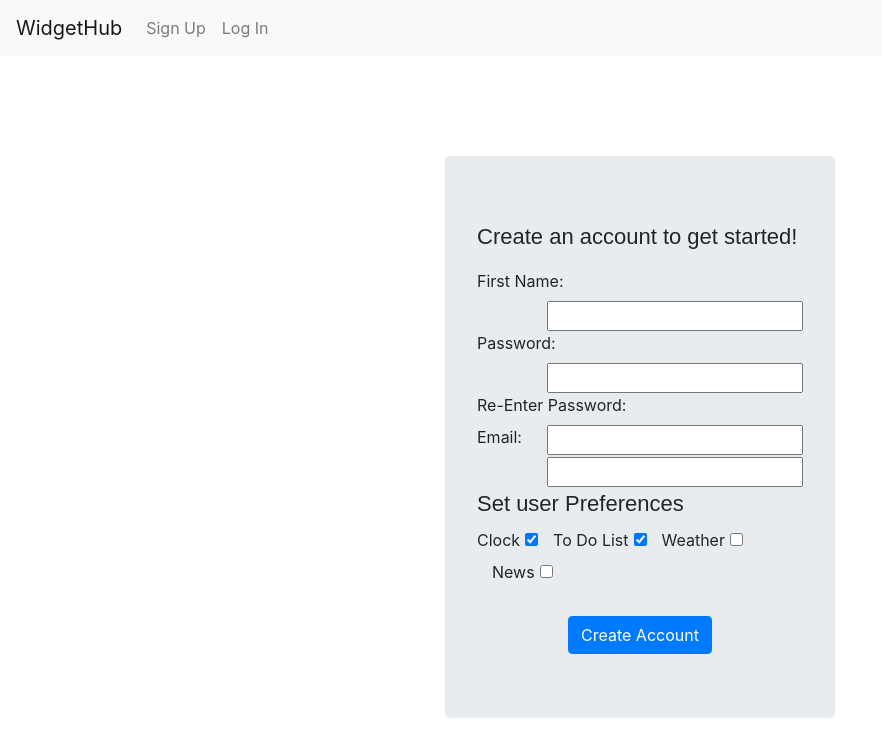
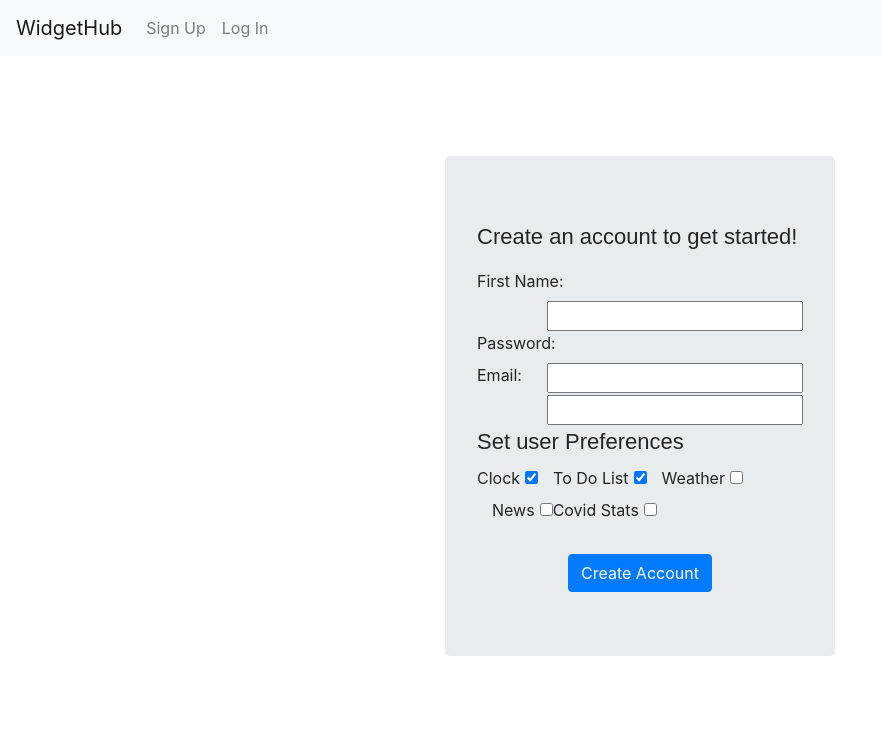
Before and after one commit to sami-elsaeyed/TTP-capstone-frontend, a React (Create React App) app: page /signUp in a window 1280 px wide. Shown: the top 756 px of the page, without its empty margins (0-882 px from the left). Built offline with nearby package versions, Linux system fonts and the light colour scheme.

Commit message:
basic landing page

```diff
--- a/src/App.js
+++ b/src/App.js
@@ -10,6 +10,7 @@ import LogIn from "./components/LogIn";
 import SignUp from "./components/SignUp";
 import Homepage from "./components/Homepage";
 import LogOut from "./components/LogOut";
+import LandingPage from './components/LandingPage';
 
 class App extends Component {
   render(){
@@ -48,6 +49,7 @@ class App extends Component {
           <Route path ="/signUp" component={SignUp}/>
           <Route path ="/homepage" component={Homepage}/>
           <Route path ="/logOut" component={LogOut}/>
+          <Route exact path = '/' component = {LandingPage} />
         </div>
         </Router>
     )
--- /dev/null
+++ b/src/components/LandingPage.jsx
@@ -0,0 +1,23 @@
+import React from 'react'
+
+class LandingPage extends React.Component {
+
+    render() {
+        return (
+        <div className = 'landingMessage'>
+            <h4>The All-in-One Widget app</h4>
+            <p>
+                Keep all of your favorite widgets in one place. <br/>
+                With WidgetHub, you get a convenient hub that lets you customize <br />
+                your dashboard with the widgets you like, while keeping the ones you dont <br />
+                away.
+            </p>
+            <p>
+                Sign up today to create your own WidgetHub
+            </p>
+        </div>
+        )
+    }
+}
+
+export default LandingPage
--- a/src/components/LogIn.jsx
+++ b/src/components/LogIn.jsx
@@ -40,7 +40,7 @@ class Login extends Component{
                 <br/>
             </form>
             {this.props.error === 'Wrong email/password' ?
-                <p>Wrong email/password</p> :
+                <p className='text-danger'>Wrong email/password</p> :
                 null
             }
         </div>
--- a/src/components/SignUp.jsx
+++ b/src/components/SignUp.jsx
@@ -49,9 +49,6 @@ class SignUp extends Component{
                 <label >Password: </label>
                 <input type="password" name="password" onChange={this.handleChange} style={{float:"right"}}/>
                 <br/>
-                <label >Re-Enter Password: </label>
-                <input type="password" name="repassword" onChange={this.handleChange} style={{float:"right"}}/>
-                <br/>
                 <label >Email: </label>
                 <input type="text" name="email" onChange={this.handleChange} style={{float:"right"}} />
                 <br/>
@@ -62,13 +59,15 @@ class SignUp extends Component{
                 <input type = 'checkbox' name="clock" onChange={this.handleChange} checked/>
                 {/* <br/>  */}
                 <label style={{paddingLeft:15, paddingRight:5}}>To Do List </label>
-                <input type = 'checkbox' name="todo" onChange={this.handleChange} checked/>
+                <input type = 'checkbox' name="toDo" onChange={this.handleChange} checked/>
                 {/* <br/>  */}
                 <label style={{paddingLeft:15, paddingRight:5}}>Weather </label>
                 <input type = 'checkbox' name="weather" onChange={this.handleChange} />
                 {/* <br/>  */}
                 <label style={{paddingLeft:15, paddingRight:5}} >News </label>
                 <input type = 'checkbox' name="news" onChange={this.handleChange} />
+                <label style={{paddingRight:5}} >Covid Stats </label>
+                <input type = 'checkbox' name="covid" onChange={this.handleChange} />
                 <br/>
                 <br/>
                 <div style={{textAlign:"center"}}>
@@ -76,7 +75,7 @@ class SignUp extends Component{
                 </div>
             </form>
             {this.props.error === 'Email is already in use' ?
-                <p>Email is already in use</p> :
+                <p className='text-danger'>Email is already in use</p> :
                 null
             }
         </div>
```
Also changed, not shown: 1 other file (tests, documents, lock files or other folders).
